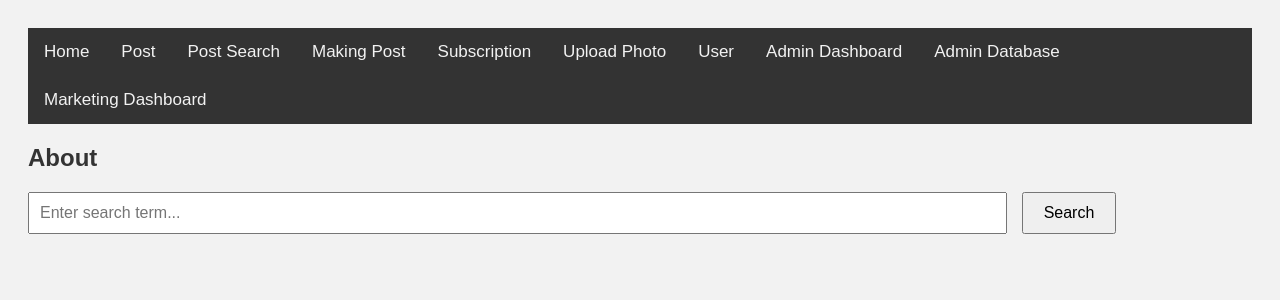
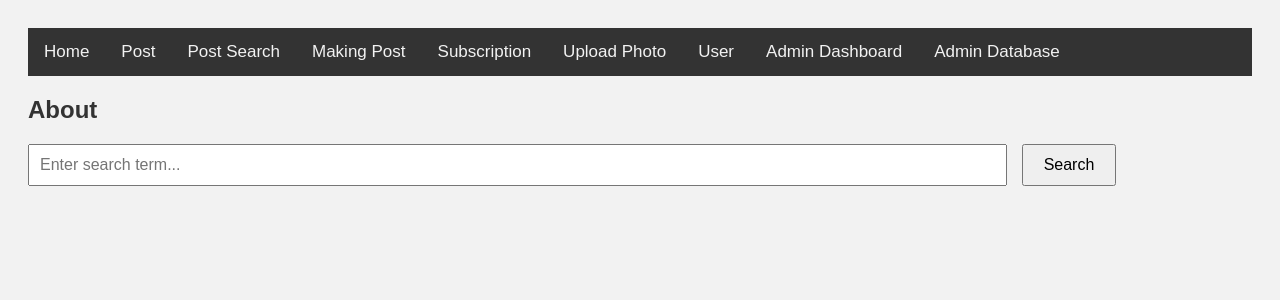
Before and after one commit to my-koala/CSS475Project, a PHP site: page /index.php in a window 1280 px wide. Shown: the top 300 px of the page. Run offline with PHP 8.4, Linux system fonts and the light colour scheme; a stand-in replaces the project's code that opens the database connection.

Commit message:
kill the marking dashboard

```diff
--- a/PhotoLearn/header.inc.php
+++ b/PhotoLearn/header.inc.php
@@ -29,7 +29,7 @@
     <a href="admin_dashboard.php">Admin Dashboard</a>
     <a href="admin_database.php">Admin Database</a>
 
-    <a href="marketing_dashboard.php">Marketing Dashboard</a>
+    <!-- <a href="marketing_dashboard.php">Marketing Dashboard</a> -->
 
 
 </div>
```
